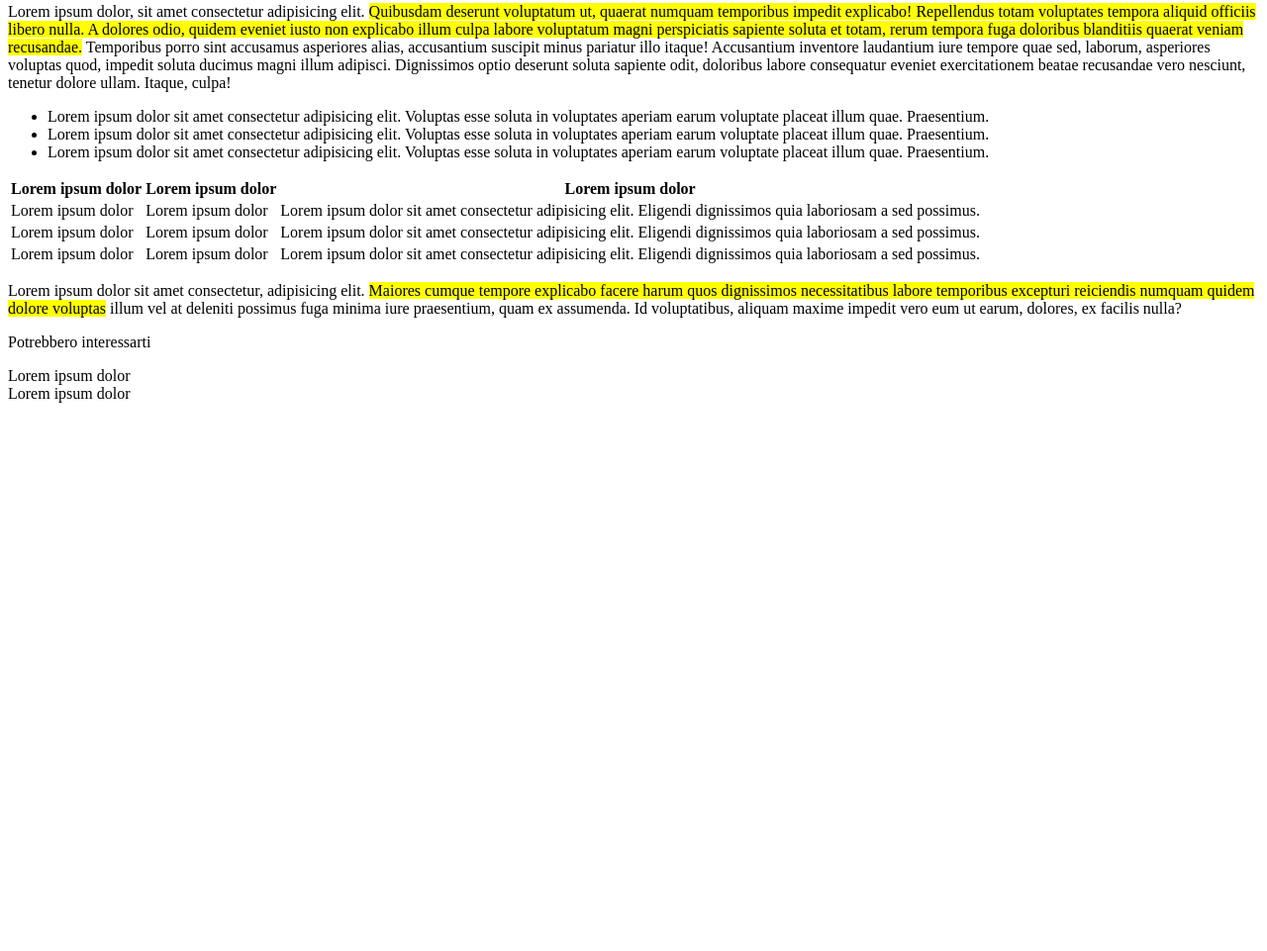
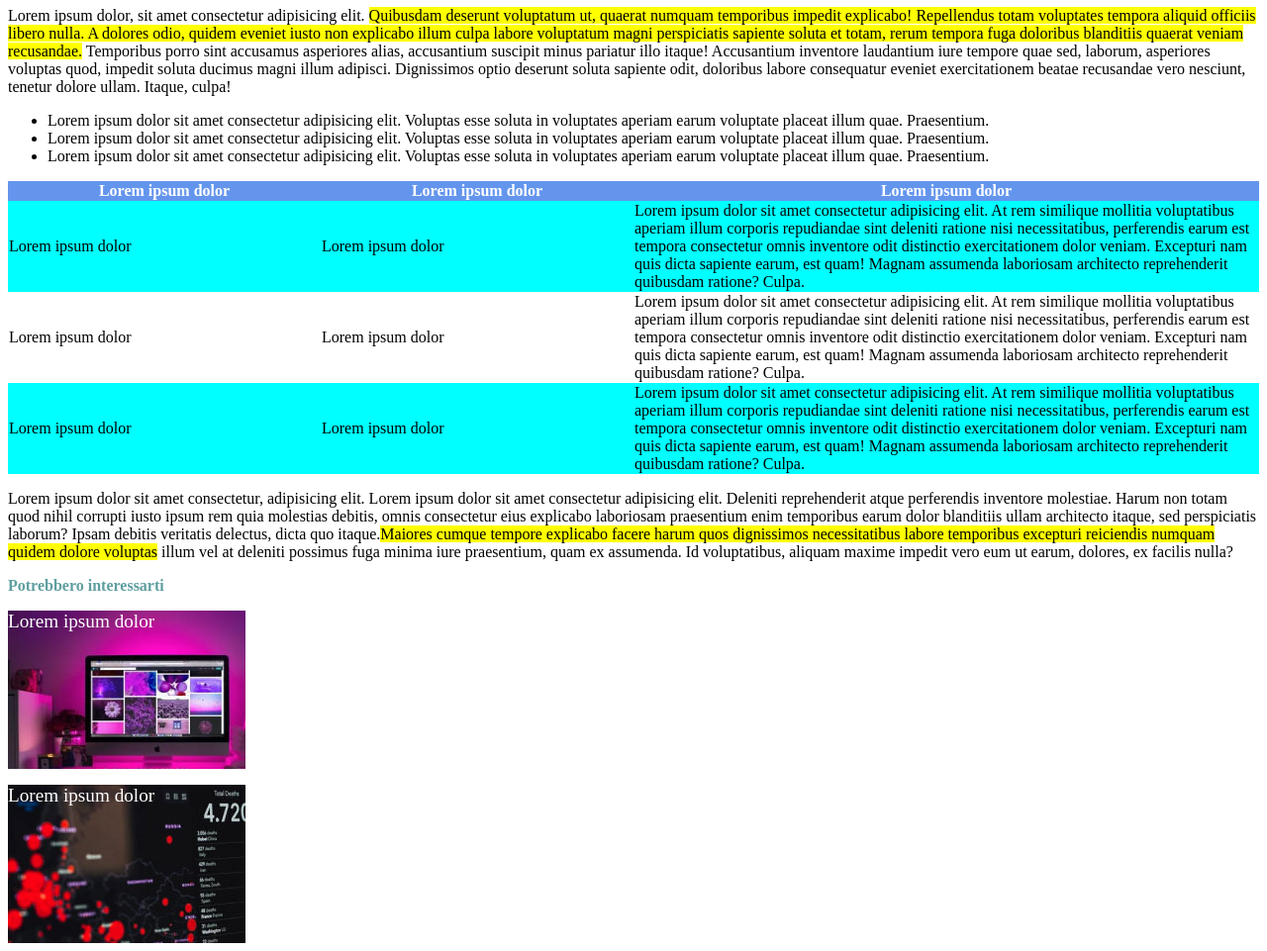
Before and after one commit to fedtoscano/html-css-booleaner, a plain HTML site: page index.html in a window 1280 px wide. Shown: the part 777-1738 px from the top of the page at 99% size. Before the commit the page ends 1192 px from the top, so only its background shows below. Drawn offline with Linux system fonts and the light colour scheme.

Commit message:
added css(2)

```diff
--- a/css/style.css
+++ b/css/style.css
@@ -32,3 +32,43 @@ background-color: lightblue;
 .highlighted{
     background-color: yellow;
 }
+table{
+    width: 100%;
+    border-collapse: collapse;
+}
+
+thead th{
+    color: white;
+}
+#third-column{
+    width: 50%;
+}
+.table-head{
+    background-color: cornflowerblue;
+}
+
+.darker-row{
+    background-color: aqua;
+}
+
+p strong{
+    color: cadetblue;
+}
+
+.footer-image-1{
+    margin-bottom: 1em;
+    height: 10em;
+    width: 15em;
+    background-image: url(../img/monitor.jpg);
+}
+
+.footer-image-2{
+    height: 10em;
+    width: 15em;
+    background-image: url(../img/graph.jpg);
+}
+
+div span{
+    font-size: 1.2em;
+    color:white
+}
--- a/index.html
+++ b/index.html
@@ -39,37 +39,39 @@
         </ul>
 
         <!-- tabella -->
+        <div class="table-container">
             <table>
                 <thead>
-                <tr>
+                    <tr class="table-head">
                         <th>Lorem ipsum dolor</th>
                         <th>Lorem ipsum dolor</th>
-                    <th>Lorem ipsum dolor</th>
+                        <th id="third-column">Lorem ipsum dolor</th>
                     </tr>
                 </thead>
                 <tbody>
                     <tr class="darker-row">
                         <td>Lorem ipsum dolor</td>
                         <td>Lorem ipsum dolor</td>
-                    <td class="larger-column">Lorem ipsum dolor sit amet consectetur adipisicing elit. Eligendi dignissimos quia laboriosam a sed possimus.</td>
+                        <td class="larger-column">Lorem ipsum dolor sit amet consectetur adipisicing elit. At rem similique mollitia voluptatibus aperiam illum corporis repudiandae sint deleniti ratione nisi necessitatibus, perferendis earum est tempora consectetur omnis inventore odit distinctio exercitationem dolor veniam. Excepturi nam quis dicta sapiente earum, est quam! Magnam assumenda laboriosam architecto reprehenderit quibusdam ratione? Culpa.</td>
                     </tr>
                     <tr>
                         <td>Lorem ipsum dolor</td>
                         <td>Lorem ipsum dolor</td>
-                    <td class="larger-column">Lorem ipsum dolor sit amet consectetur adipisicing elit. Eligendi dignissimos quia laboriosam a sed possimus.</td>
+                        <td class="larger-column">Lorem ipsum dolor sit amet consectetur adipisicing elit. At rem similique mollitia voluptatibus aperiam illum corporis repudiandae sint deleniti ratione nisi necessitatibus, perferendis earum est tempora consectetur omnis inventore odit distinctio exercitationem dolor veniam. Excepturi nam quis dicta sapiente earum, est quam! Magnam assumenda laboriosam architecto reprehenderit quibusdam ratione? Culpa.</td>
                     </tr>
                     <tr class="darker-row">
                         <td>Lorem ipsum dolor</td>
                         <td>Lorem ipsum dolor</td>
-                    <td class="larger-column">Lorem ipsum dolor sit amet consectetur adipisicing elit. Eligendi dignissimos quia laboriosam a sed possimus.</td>
+                        <td class="larger-column">Lorem ipsum dolor sit amet consectetur adipisicing elit. At rem similique mollitia voluptatibus aperiam illum corporis repudiandae sint deleniti ratione nisi necessitatibus, perferendis earum est tempora consectetur omnis inventore odit distinctio exercitationem dolor veniam. Excepturi nam quis dicta sapiente earum, est quam! Magnam assumenda laboriosam architecto reprehenderit quibusdam ratione? Culpa.</td>
                     </tr>
                 </tbody>
             </table>
+        </div>
 
-        <p>Lorem ipsum dolor sit amet consectetur, adipisicing elit. <span class="highlighted">Maiores cumque tempore explicabo facere harum quos dignissimos necessitatibus labore temporibus excepturi reiciendis numquam quidem dolore voluptas</span> illum vel at deleniti possimus fuga minima iure praesentium, quam ex assumenda. Id voluptatibus, aliquam maxime impedit vero eum ut earum, dolores, ex facilis nulla?</p>
+        <p>Lorem ipsum dolor sit amet consectetur, adipisicing elit. Lorem ipsum dolor sit amet consectetur adipisicing elit. Deleniti reprehenderit atque perferendis inventore molestiae. Harum non totam quod nihil corrupti iusto ipsum rem quia molestias debitis, omnis consectetur eius explicabo laboriosam praesentium enim temporibus earum dolor blanditiis ullam architecto itaque, sed perspiciatis laborum? Ipsam debitis veritatis delectus, dicta quo itaque.<span class="highlighted">Maiores cumque tempore explicabo facere harum quos dignissimos necessitatibus labore temporibus excepturi reiciendis numquam quidem dolore voluptas</span> illum vel at deleniti possimus fuga minima iure praesentium, quam ex assumenda. Id voluptatibus, aliquam maxime impedit vero eum ut earum, dolores, ex facilis nulla?</p>
     </main>
     <footer>
-        <p>Potrebbero interessarti</p>
+        <p><strong>Potrebbero interessarti</strong></p>
         <div class="footer-container">
             <div class="footer-image-1"><span>Lorem ipsum dolor</span></div>
             <div class="footer-image-2"><span>Lorem ipsum dolor</span></div>
```
Lines whose indentation alone changed are shown as unchanged.
